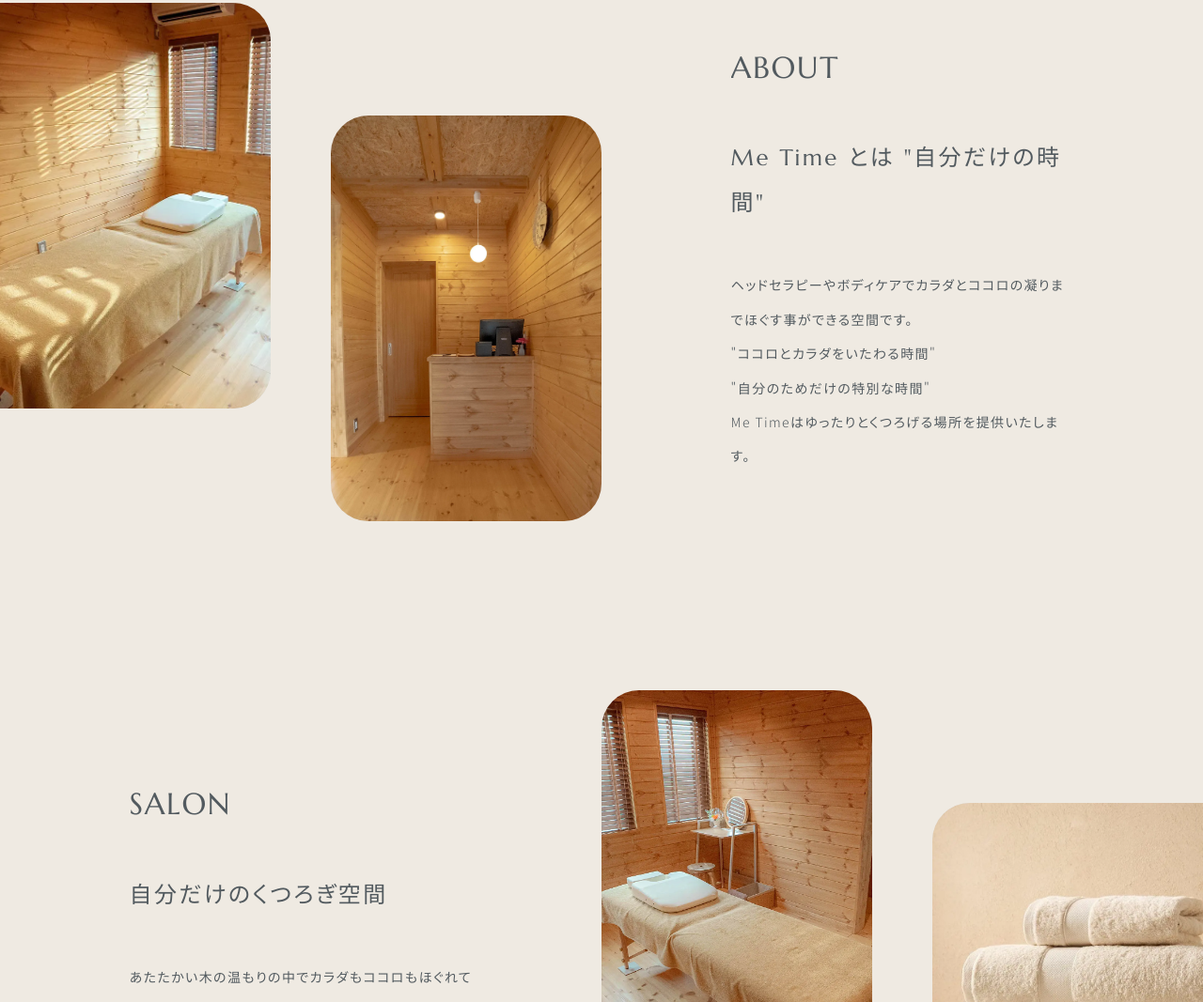
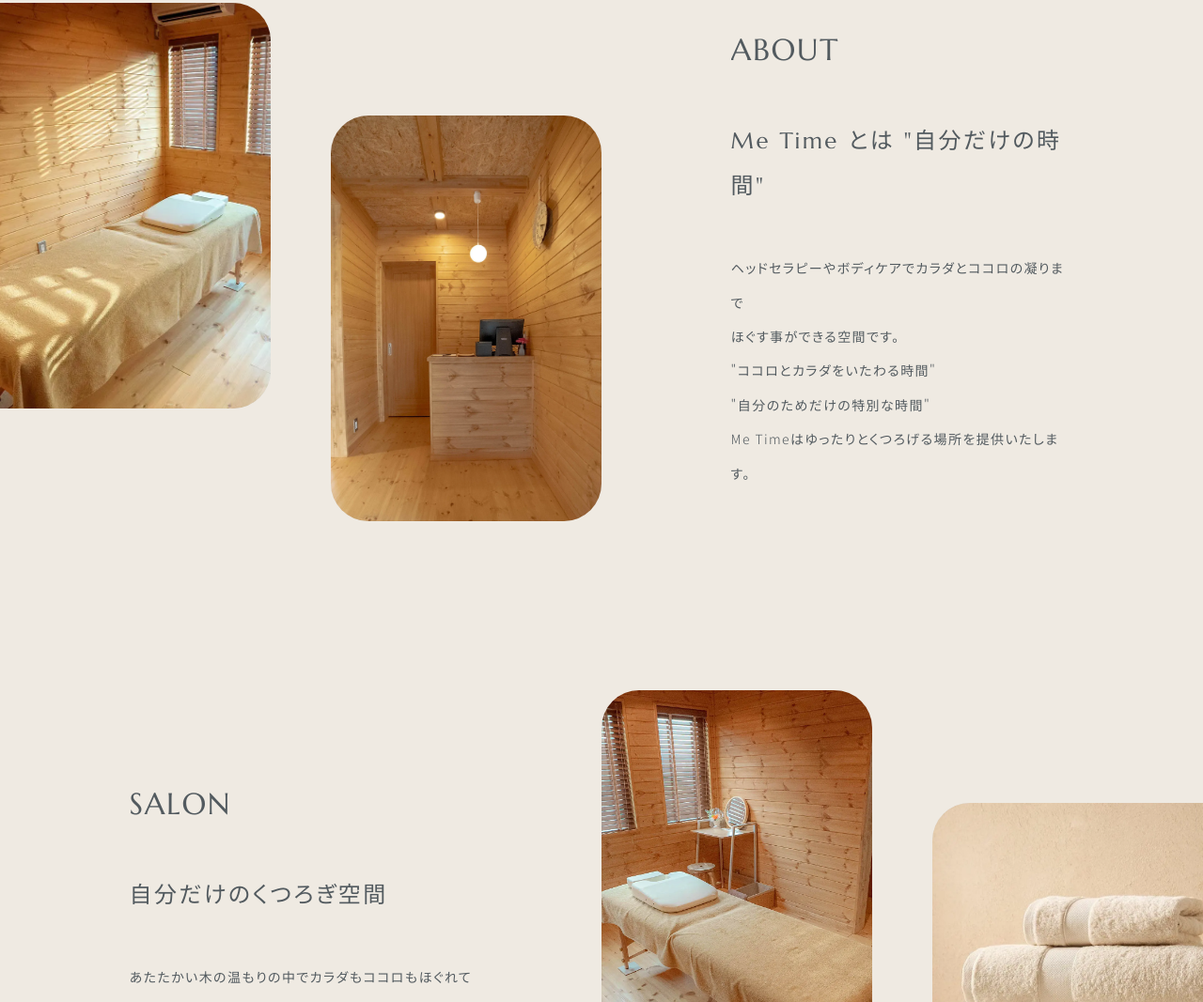
Before and after one commit to ringo-117/MeTime_test2, a plain HTML site: page index.html in a window 1280 px wide. Shown: the part 1727-2794 px from the top of the page at 94% size. Drawn offline with nearby package versions, Linux system fonts and the light colour scheme.

Commit message:
update_37
home/aboutの文章に改行を追加しました。

```diff
--- a/index.html
+++ b/index.html
@@ -136,7 +136,8 @@
           <h2 class="title_wrap">ABOUT</h2>
           <p class="sub_title sec_items effect delay-1">Me Time とは "自分だけの時間"</p>
           <p class="sec_items effect delay-2">
-            ヘッドセラピーやボディケアでカラダとココロの凝りまでほぐす事ができる空間です。<br>
+            ヘッドセラピーやボディケアでカラダとココロの凝りまで<br>
+            ほぐす事ができる空間です。<br>
             "ココロとカラダをいたわる時間"<br>
             "自分のためだけの特別な時間"<br>
             Me Timeはゆったりとくつろげる場所を提供いたします。
```
